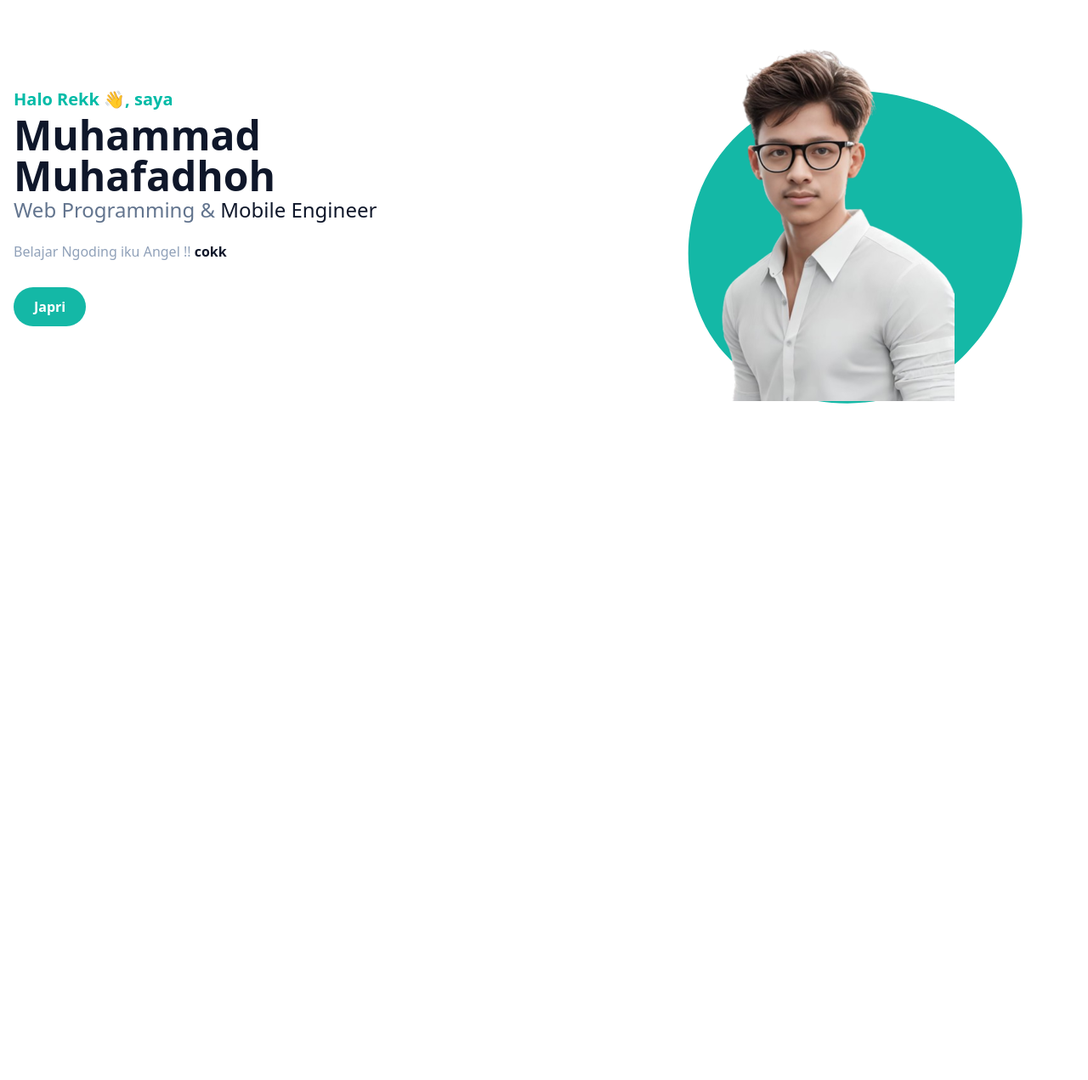
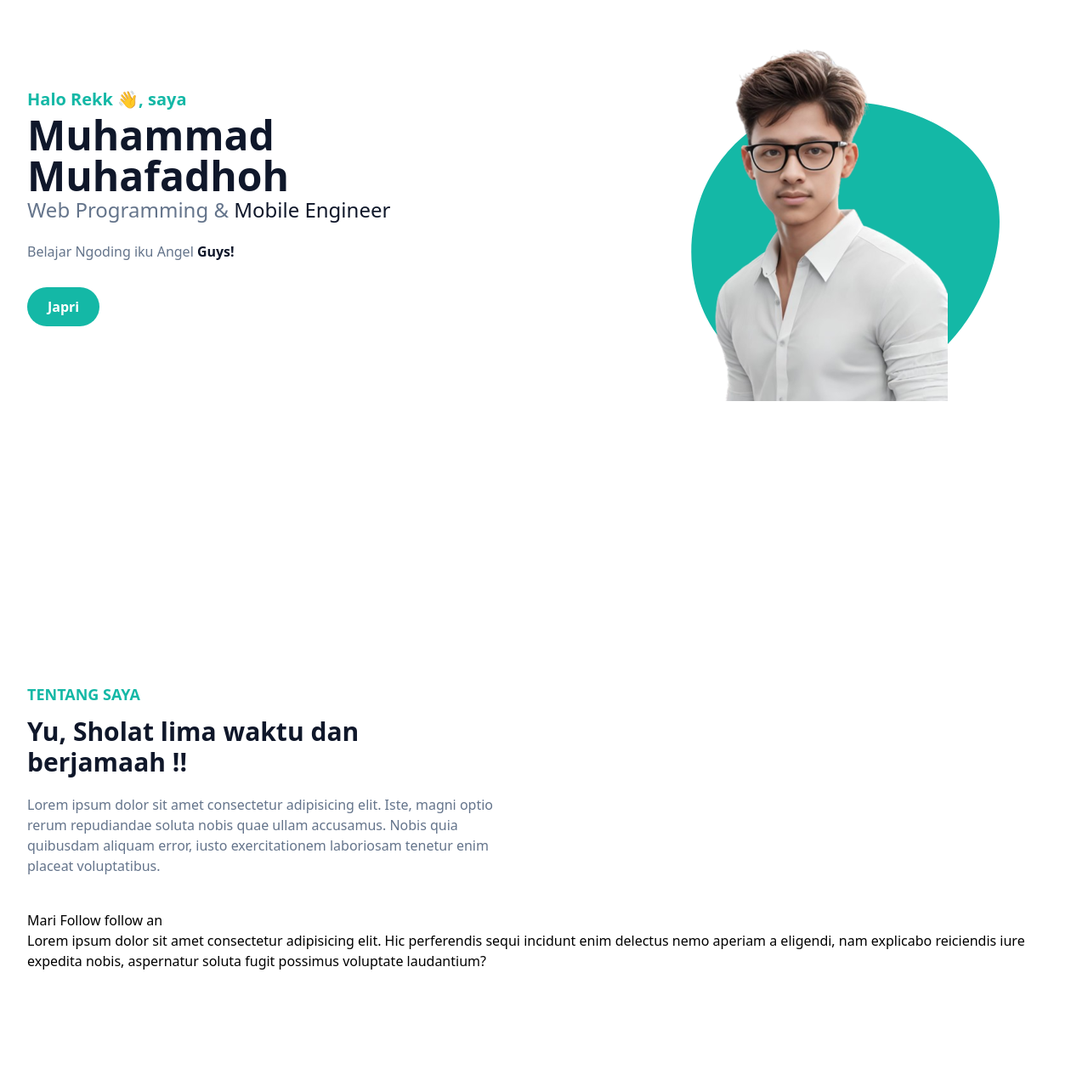
Before and after one commit to kangfadho/Myportfolio-, a plain HTML site: page index.html in a window 1280 px wide. Shown: the part 141-1412 px from the top of the page at 85% size. Before the commit the page ends 800 px from the top, so only its background shows below. Drawn offline with nearby package versions, Linux system fonts and the light colour scheme.

Commit message:
nambah opo iki emboh

```diff
--- a/index.html
+++ b/index.html
@@ -8,44 +8,40 @@
 
     <!-- Tailwind CDN iki cak -->
 
-    <meta name="viewport" content="width=device-width, initial-scale=1.0" />
-    <script src="https://cdn.jsdelivr.net/npm/@tailwindcss/browser@4"></script>
-
+    <script src="https://cdn.tailwindcss.com"></script>
+    <script>
+      tailwind.config = {
+        theme: {
+          extend:{
+            colors:{
+              primary: '#14b8a6',
+              secondary: '#64748b',
+              dark: '#0f172a',
+            },
+          },
+        },
+      };
+    </script>
 <!-- Nggawe Dwe -->
   </head>
-  <style>
-    .text-primary {
-      color: #14b8a6;
-    }
-    .bg-primary {
-      background-color: #14b8a6;
-    }
-
-    .text-dark {
-      color: #0f172a;
-    }
-    .bg-dark {
-      background-color: #0f172a;
-    }
-  </style>
   <body>
     <!-- Hero Section -->
-    <section id="home" class="pt-36">
-      <div class="container">
+    <section id="home" class="pt-36 h-screen">
+      <div class="container mx-auto px-4">
         <div class="flex flex-wrap">
 
           <!-- Kolom Kiri teks -->
           <div class="w-full self-center px-4 lg:w-1/2"> <!---tanda-->
-            <h1 class="text-base font-semibold text-teal-500 md:text-xl ">
+            <h1 class="text-base font-semibold text-primary md:text-xl ">
              Halo Rekk 👋, saya
               <span class="block text-dark text-4xl mt-1 lg:text-5xl"> Muhammad Muhafadhoh</span>
             </h1>
-            <h2 class="font-medium text-slate-500 text-lg mb-5 lg:text-2xl">
+            <h2 class="font-medium text-secondary text-lg mb-5 lg:text-2xl">
               Web Programming & <span class="text-dark">Mobile Engineer</span>
             </h2>
-            <p class="font-medium text-slate-400 mb-10 leading-relaxed">
-              Belajar Ngoding iku Angel !!
-              <span class="text-dark font-bold">cokk</span>
+            <p class="font-medium text-secondary mb-10 leading-relaxed">
+              Belajar Ngoding iku Angel
+              <span class="text-dark font-bold">Guys!</span>
             </p>
             <!-- Tombol Japri -->
             <a
@@ -58,7 +54,7 @@
           <div class="w-full self-end px-4 lg:w-1/2"> <!--- ini woi -->
             <div class="relative mt-10 lg:mt-9 lg:right-0">
               <img src="img/hero3.png" alt="Fadho" class="max-w-full mx-auto" />
-              <span class="absolute bottom-0 -z-90 left-1/2 -translate-x-1/2 md:scale-125"
+              <span class="absolute bottom-0 -z-10 left-1/2 -translate-x-1/2 md:scale-125"
                 ><svg
                   width="400"
                   height="400"
@@ -68,7 +64,7 @@
                   <path
                     fill="#14b8a6"
                     d="M72,-19C80.8,3.7,66.8,38.2,43.8,53.1C20.9,68.1,-11,63.6,-28.7,48.6C-46.4,33.6,-49.9,8.1,-42.8,-12.3C-35.6,-32.8,-17.8,-48.2,6.9,-50.5C31.6,-52.7,63.2,-41.8,72,-19Z"
-                    transform="translate(100 100) scale(1.3)"
+                    transform="translate(100 100) scale(1.2)"
                   /></svg
               ></span>
             </div>
@@ -77,5 +73,25 @@
       </div>
     </section>
     <!-- Hero End -->
+
+
+    <!-- Abput Strat -->
+
+    <section id="about" class="pt-36 pb-32">
+      <div class="container mx-auto px-4">
+        <div class="flex flex-wrap">
+          <div class="w-full px-4 mb-10">
+            <h4 class="font-bold uppercase text-primary text-lg mb-3">Tentang Saya</h4>
+            <h2 class="font-bold text-dark text-3xl mb-5 max-w-md">Yu, Sholat lima waktu dan berjamaah !!</h2>
+            <p class="font-medium text-base text-secondary max-w-xl">Lorem ipsum dolor sit amet consectetur adipisicing elit. Iste, magni optio rerum repudiandae soluta nobis quae ullam accusamus. Nobis quia quibusdam aliquam error, iusto exercitationem laboriosam tenetur enim placeat voluptatibus.</p>
+          </div>
+          <div class="w-full px-4">
+            <h3>Mari Follow follow an</h3>
+            <p>Lorem ipsum dolor sit amet consectetur adipisicing elit. Hic perferendis sequi incidunt enim delectus nemo aperiam a eligendi, nam explicabo reiciendis iure expedita nobis, aspernatur soluta fugit possimus voluptate laudantium?</p>
+          </div>
+        </div>
+      </div>
+    </section>
+    <!-- Abput end -->
   </body>
 </html>
```
